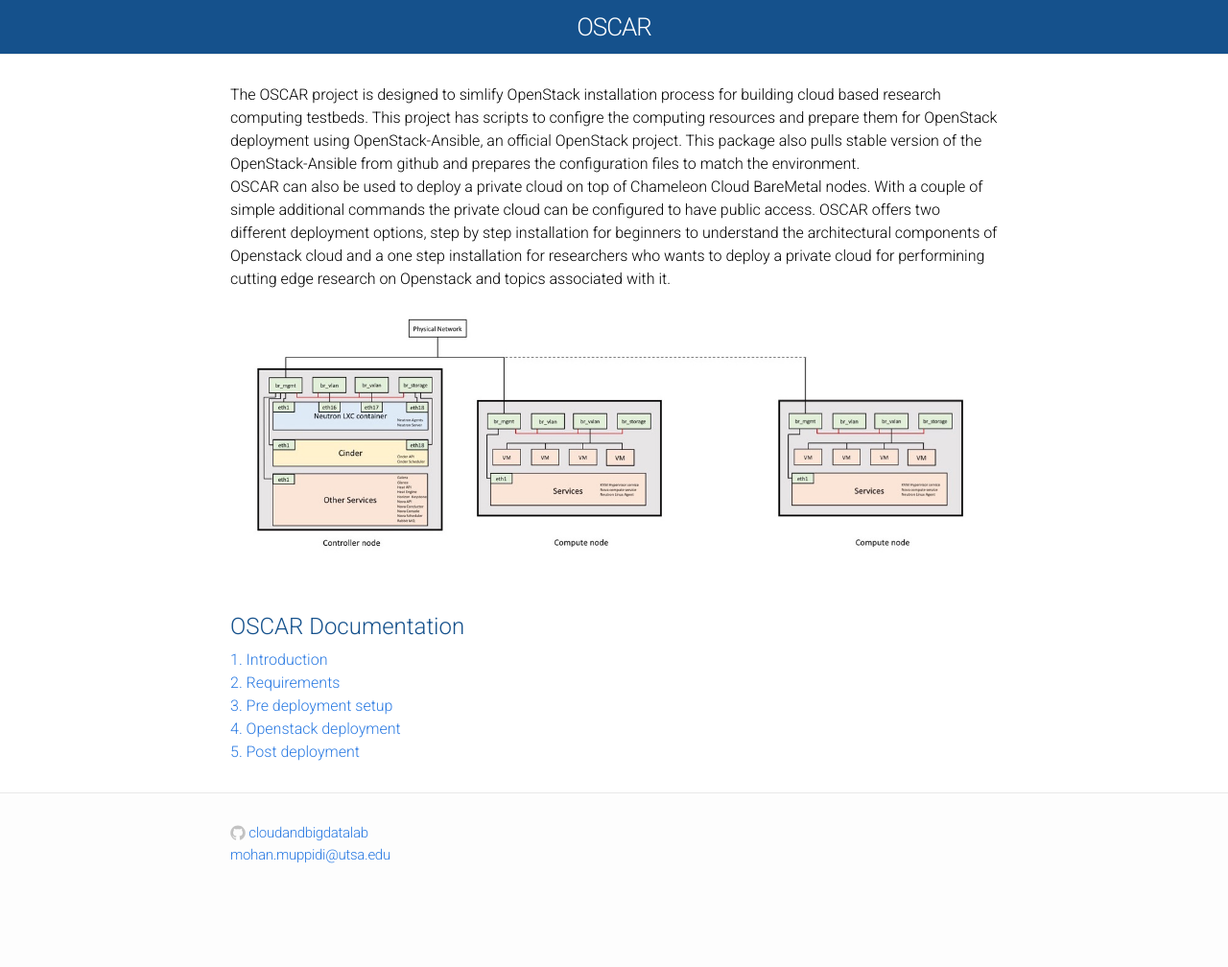
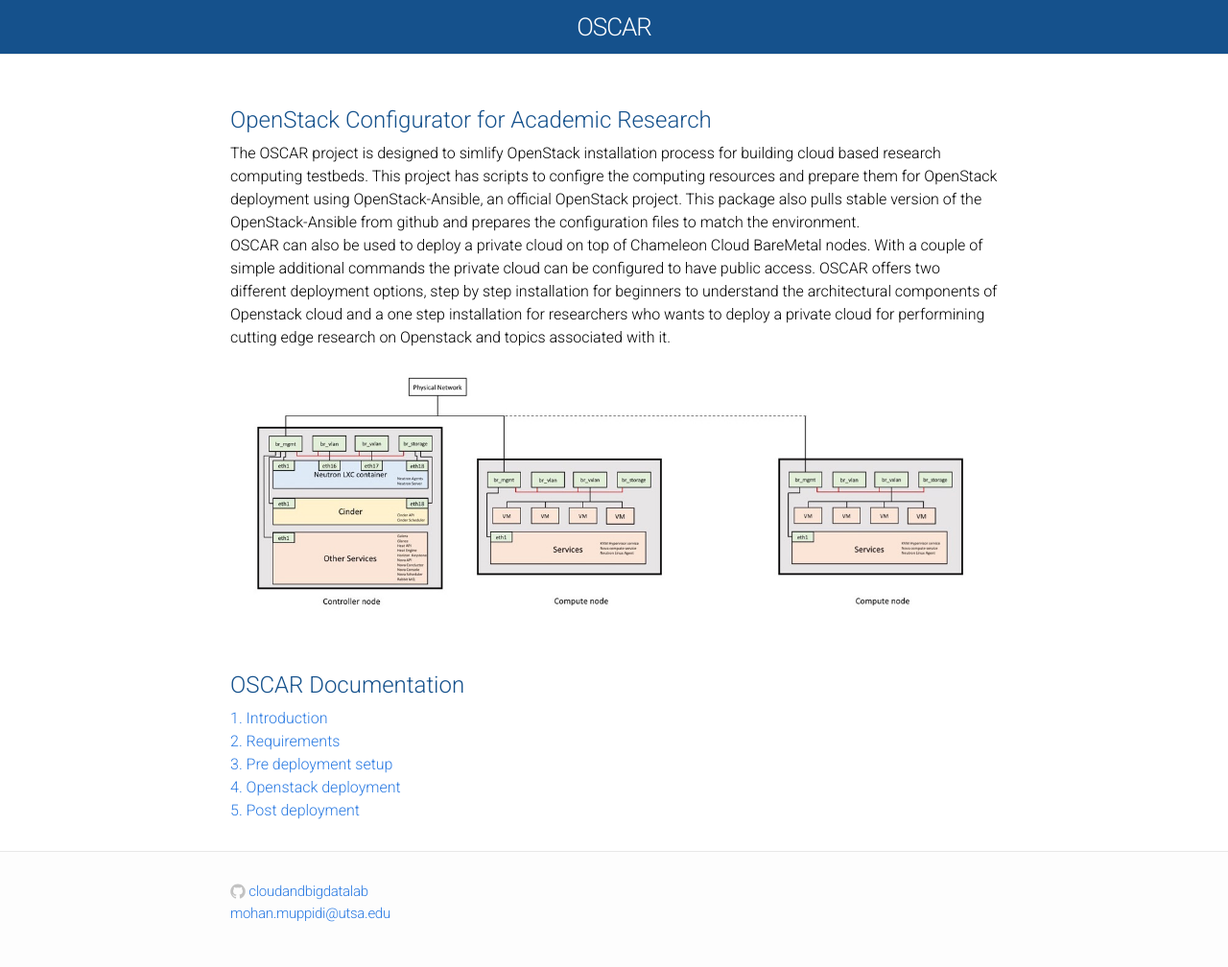
Before and after one commit to cloudandbigdatalab/OSCAR, a Jekyll site: the page built from index.html, in a window 1280 px wide. Shown: the whole page at 96% size. Built offline with Jekyll 4.4.1, drawn with Linux system fonts in a browser that asks for light colours; Markdown is read by kramdown in place of the engine named in the settings; before the commit the page ends 947 px from its top, so only the background shows below that.

Commit message:
Update index.html

```diff
--- a/index.html
+++ b/index.html
@@ -2,6 +2,10 @@
 layout: default
 title: OSCAR Documentation
 ---
+
+<div class="module-header">
+       OpenStack Configurator for Academic Research
+</div>
 
 <div>
 
```
